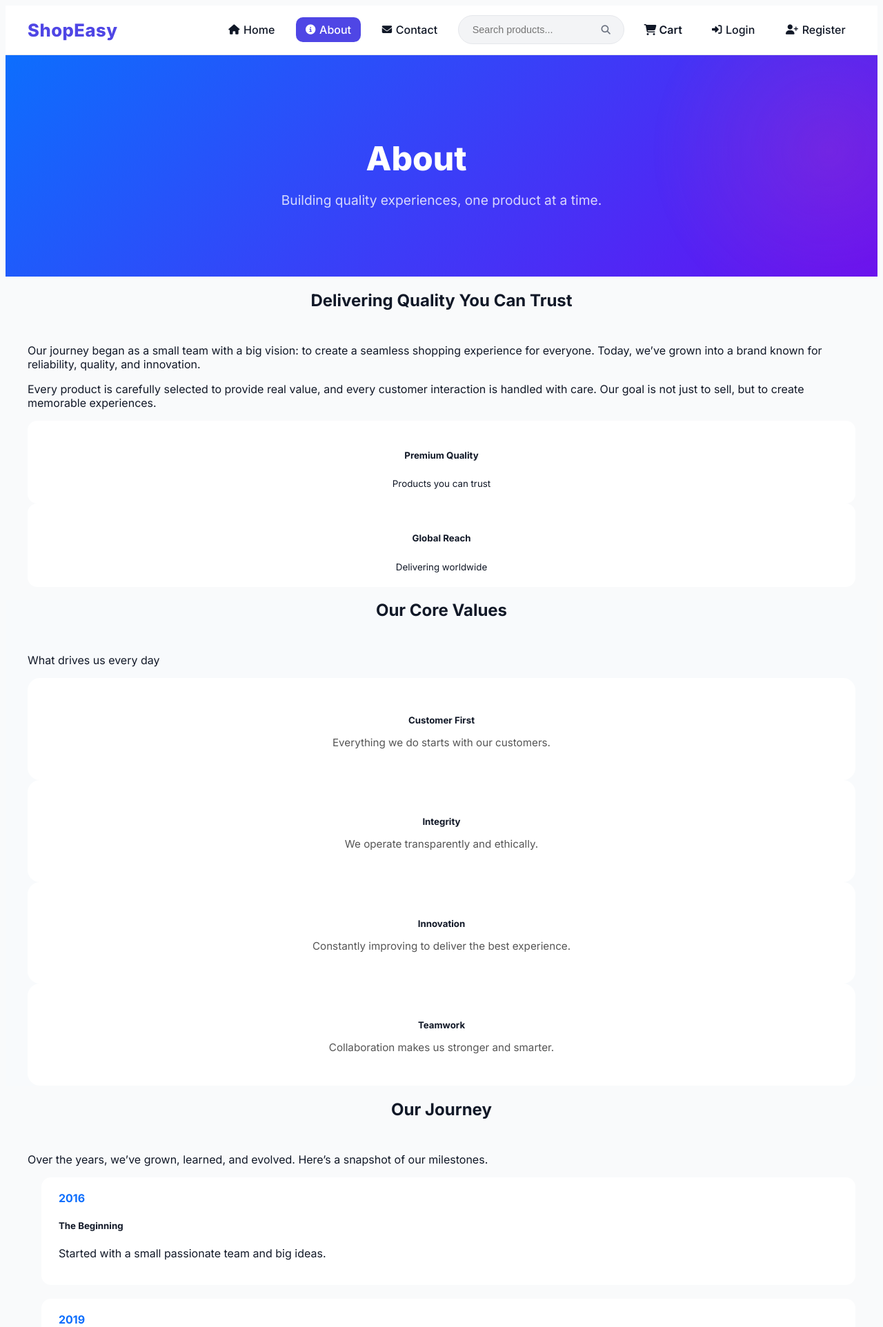
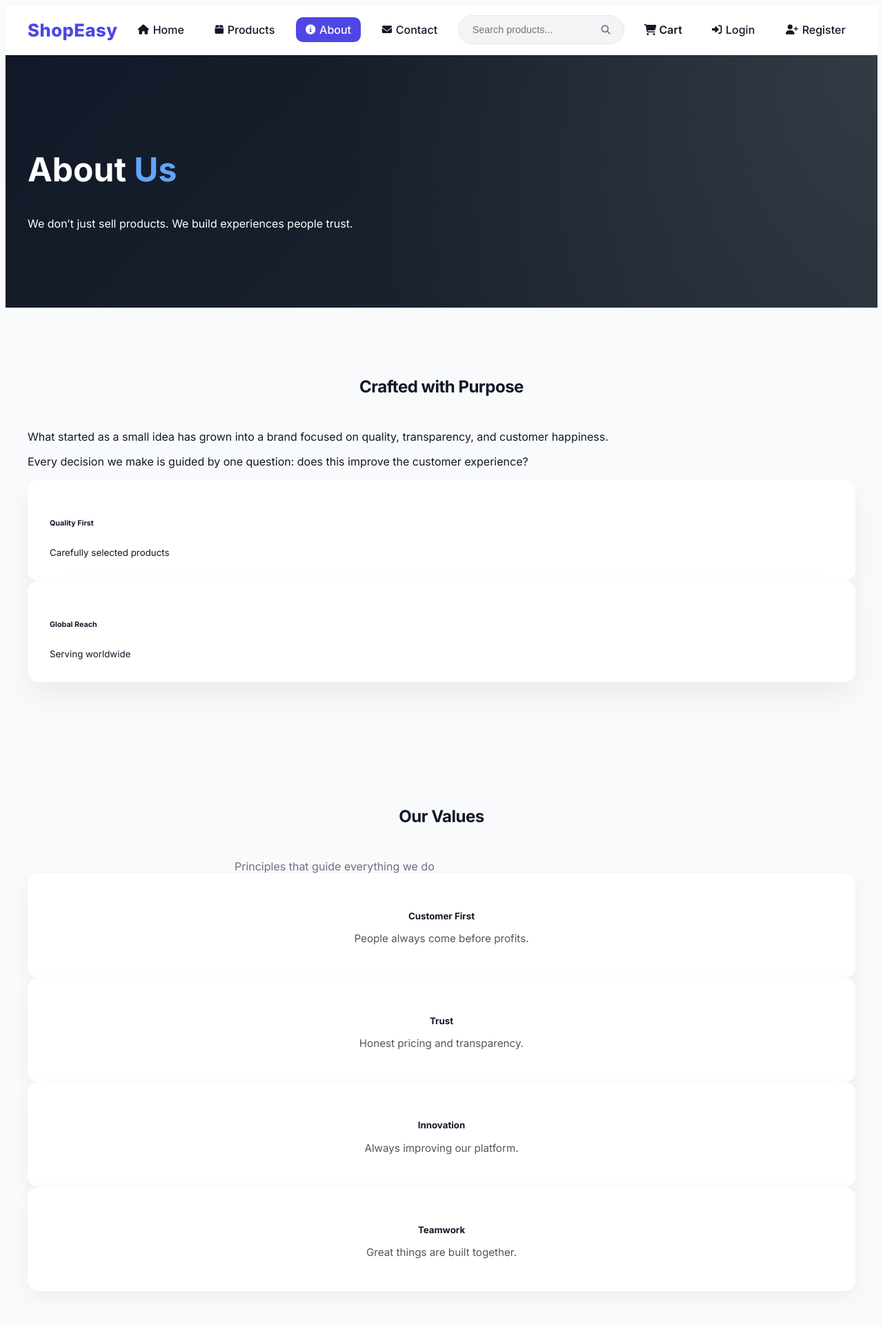
Before and after one commit to ompant2302u/Django, a Django app: page /about/ in a window 1280 px wide. Shown: the top 1924 px of the page at 69% size. Run offline with Django 5.2, Linux system fonts and the light colour scheme.

Commit message:
Initial commit

```diff
--- a/myProject/myApp/templates/about.html
+++ b/myProject/myApp/templates/about.html
@@ -1,49 +1,179 @@
 {% extends 'base.html' %}
 
-{% block title %}About Us - My Store{% endblock %}
+{% block title %}About Us | My Store{% endblock %}
 
 {% block content %}
 
-<!-- PAGE HEADER -->
-<section class="page-header">
-    <div class="container">
+<style>
+/* ---------- GLOBAL ---------- */
+.section {
+    padding: 5rem 0;
+}
+.section-title {
+    font-weight: 700;
+    letter-spacing: -0.5px;
+}
+.section-subtitle {
+    color: #6b7280;
+    max-width: 600px;
+    margin: auto;
+}
+
+/* ---------- HERO ---------- */
+.about-hero {
+    position: relative;
+    background: linear-gradient(135deg, #111827, #1f2933);
+    color: #fff;
+    padding: 6rem 0;
+    overflow: hidden;
+}
+.about-hero::after {
+    content: "";
+    position: absolute;
+    inset: 0;
+    background: radial-gradient(circle at top right, rgba(255,255,255,0.1), transparent 60%);
+}
+.about-hero h1 {
+    font-size: 3rem;
+}
+.about-hero span {
+    color: #60a5fa;
+}
+
+/* ---------- INFO ---------- */
+.about-highlight {
+    background: #ffffff;
+    border-radius: 1rem;
+    padding: 2rem;
+    box-shadow: 0 20px 40px rgba(0,0,0,0.06);
+    transition: transform 0.3s ease;
+}
+.about-highlight:hover {
+    transform: translateY(-6px);
+}
+.about-icon {
+    font-size: 2rem;
+    color: #3b82f6;
+}
+
+/* ---------- VALUES ---------- */
+.value-card {
+    background: #fff;
+    border-radius: 1rem;
+    padding: 2rem;
+    text-align: center;
+    height: 100%;
+    transition: all 0.3s ease;
+    box-shadow: 0 10px 30px rgba(0,0,0,0.05);
+}
+.value-card:hover {
+    transform: translateY(-8px);
+    box-shadow: 0 20px 45px rgba(0,0,0,0.1);
+}
+.value-icon {
+    font-size: 2.2rem;
+    margin-bottom: 1rem;
+}
+
+/* ---------- TIMELINE ---------- */
+.timeline {
+    position: relative;
+    padding-left: 2rem;
+}
+.timeline::before {
+    content: "";
+    position: absolute;
+    left: 0;
+    top: 0;
+    bottom: 0;
+    width: 2px;
+    background: #e5e7eb;
+}
+.timeline-item {
+    margin-bottom: 2rem;
+    position: relative;
+}
+.timeline-item::before {
+    content: "";
+    position: absolute;
+    left: -9px;
+    top: 6px;
+    width: 14px;
+    height: 14px;
+    background: #3b82f6;
+    border-radius: 50%;
+}
+.timeline-year {
+    font-weight: 600;
+    color: #2563eb;
+}
+
+/* ---------- TEAM ---------- */
+.team-card {
+    background: #fff;
+    border-radius: 1rem;
+    overflow: hidden;
+    text-align: center;
+    transition: transform 0.3s ease;
+    box-shadow: 0 10px 30px rgba(0,0,0,0.06);
+}
+.team-card:hover {
+    transform: translateY(-8px);
+}
+.team-image {
+    width: 100%;
+    height: 280px;
+    object-fit: cover;
+}
+.team-body {
+    padding: 1.5rem;
+}
+</style>
+
+<!-- HERO -->
+<section class="about-hero text-center">
+    <div class="container position-relative">
         <h1>About <span>Us</span></h1>
-        <p class="text-light mt-2" style="font-size:1.2rem; opacity:0.8;">
-            Building quality experiences, one product at a time.
+        <p class="mt-3 text-light opacity-75 fs-5">
+            We don’t just sell products. We build experiences people trust.
         </p>
     </div>
 </section>
 
-<!-- ABOUT -->
+<!-- STORY -->
 <section class="section">
     <div class="container">
-        <div class="row align-items-center g-5">
+        <div class="row g-5 align-items-center">
             <div class="col-lg-6">
-                <h2 class="section-title text-start mb-4">
-                    Delivering Quality You Can Trust
+                <h2 class="section-title mb-4">
+                    Crafted with Purpose
                 </h2>
+                <p class="text-muted mb-3">
+                    What started as a small idea has grown into a brand focused on quality, transparency, and customer happiness.
+                </p>
+                <p class="text-muted">
+                    Every decision we make is guided by one question: does this improve the customer experience?
+                </p>
+            </div>
 
-                <p class="text-muted mb-3">
-                    Our journey began as a small team with a big vision: to create a seamless shopping experience for everyone. Today, we’ve grown into a brand known for reliability, quality, and innovation.
-                </p>
-
-                <p class="text-muted mb-4">
-                    Every product is carefully selected to provide real value, and every customer interaction is handled with care. Our goal is not just to sell, but to create memorable experiences.
-                </p>
-
+            <div class="col-lg-6">
                 <div class="row g-4">
                     <div class="col-6">
-                        <div class="about-stat">
-                            <i class="bi bi-award-fill"></i>
-                            <h5>Premium Quality</h5>
-                            <small>Products you can trust</small>
+                        <div class="about-highlight text-center">
+                            <div class="about-icon mb-2">
+                                <i class="bi bi-award-fill"></i>
+                            </div>
+                            <h6 class="mb-1">Quality First</h6>
+                            <small class="text-muted">Carefully selected products</small>
                         </div>
                     </div>
                     <div class="col-6">
-                        <div class="about-stat">
-                            <i class="bi bi-globe"></i>
-                            <h5>Global Reach</h5>
-                            <small>Delivering worldwide</small>
+                        <div class="about-highlight text-center">
+                            <div class="about-icon mb-2">
+                                <i class="bi bi-globe2"></i>
+                            </div>
+                            <h6 class="mb-1">Global Reach</h6>
+                            <small class="text-muted">Serving worldwide</small>
                         </div>
                     </div>
                 </div>
@@ -53,12 +183,12 @@
 </section>
 
 <!-- VALUES -->
-<section class="section" style="background:#f8fafc;">
+<section class="section bg-light">
     <div class="container">
         <div class="text-center mb-5">
-            <h2 class="section-title">Our Core Values</h2>
+            <h2 class="section-title">Our Values</h2>
             <p class="section-subtitle">
-                What drives us every day
+                Principles that guide everything we do
             </p>
         </div>
 
@@ -66,30 +196,30 @@
             <div class="col-md-6 col-lg-3">
                 <div class="value-card">
                     <div class="value-icon text-danger">
-                        <i class="bi bi-heart-pulse-fill"></i>
+                        <i class="bi bi-heart-fill"></i>
                     </div>
                     <h5>Customer First</h5>
-                    <p>Everything we do starts with our customers.</p>
+                    <p class="text-muted">People always come before profits.</p>
                 </div>
             </div>
 
             <div class="col-md-6 col-lg-3">
                 <div class="value-card">
                     <div class="value-icon text-primary">
-                        <i class="bi bi-shield-lock-fill"></i>
+                        <i class="bi bi-shield-check"></i>
                     </div>
-                    <h5>Integrity</h5>
-                    <p>We operate transparently and ethically.</p>
+                    <h5>Trust</h5>
+                    <p class="text-muted">Honest pricing and transparency.</p>
                 </div>
             </div>
 
             <div class="col-md-6 col-lg-3">
                 <div class="value-card">
                     <div class="value-icon text-warning">
-                        <i class="bi bi-lightning-charge-fill"></i>
+                        <i class="bi bi-lightning-fill"></i>
                     </div>
                     <h5>Innovation</h5>
-                    <p>Constantly improving to deliver the best experience.</p>
+                    <p class="text-muted">Always improving our platform.</p>
                 </div>
             </div>
 
@@ -99,7 +229,7 @@
                         <i class="bi bi-people-fill"></i>
                     </div>
                     <h5>Teamwork</h5>
-                    <p>Collaboration makes us stronger and smarter.</p>
+                    <p class="text-muted">Great things are built together.</p>
                 </div>
             </div>
         </div>
@@ -109,40 +239,31 @@
 <!-- JOURNEY -->
 <section class="section">
     <div class="container">
-        <div class="row g-5 align-items-center">
-            <div class="col-lg-5">
-                <h2 class="section-title text-start mb-4">
-                    Our Journey
-                </h2>
-                <p class="text-muted mb-3">
-                    Over the years, we’ve grown, learned, and evolved. Here’s a snapshot of our milestones.
+        <div class="row g-5">
+            <div class="col-lg-4">
+                <h2 class="section-title mb-3">Our Journey</h2>
+                <p class="text-muted">
+                    A few milestones that shaped who we are today.
                 </p>
             </div>
 
-            <div class="col-lg-7">
+            <div class="col-lg-8">
                 <div class="timeline">
                     <div class="timeline-item">
                         <div class="timeline-year">2016</div>
-                        <h5>The Beginning</h5>
-                        <p>Started with a small passionate team and big ideas.</p>
+                        <p>Launched with a small but passionate team.</p>
                     </div>
-
                     <div class="timeline-item">
                         <div class="timeline-year">2019</div>
-                        <h5>Growth Phase</h5>
-                        <p>Expanded our product catalog and reached more customers.</p>
+                        <p>Expanded product range and logistics.</p>
                     </div>
-
                     <div class="timeline-item">
                         <div class="timeline-year">2022</div>
-                        <h5>Global Expansion</h5>
-                        <p>Began serving customers worldwide with fast delivery.</p>
+                        <p>Started serving international customers.</p>
                     </div>
-
                     <div class="timeline-item">
                         <div class="timeline-year">2026</div>
-                        <h5>Future Vision</h5>
-                        <p>Focusing on innovation, sustainability, and customer delight.</p>
+                        <p>Focused on sustainability and innovation.</p>
                     </div>
                 </div>
             </div>
@@ -151,57 +272,42 @@
 </section>
 
 <!-- TEAM -->
-<section class="section" style="background:#f8fafc;">
+<section class="section bg-light">
     <div class="container">
         <div class="text-center mb-5">
-            <h2 class="section-title">Meet Our Team</h2>
+            <h2 class="section-title">Meet the Team</h2>
             <p class="section-subtitle">
-                Dedicated people behind the brand
+                People behind the vision
             </p>
         </div>
 
         <div class="row g-4 justify-content-center">
             <div class="col-md-6 col-lg-4">
                 <div class="team-card">
-                    <img
-                        src="https://images.unsplash.com/photo-1560250097-0b93528c311a?w=500"
-                        class="team-image"
-                        style="aspect-ratio: 1 / 1; object-fit: cover;"
-                        alt="Founder"
-                    >
+                    <img src="https://t3.ftcdn.net/jpg/02/95/51/66/360_F_295516639_43GmJBPVbPza25AUfC59keJIYRUTaPqV.jpg" class="team-image" alt="">
                     <div class="team-body">
                         <h5>John Smith</h5>
-                        <p>Founder & CEO</p>
+                        <small class="text-muted">Founder & CEO</small>
                     </div>
                 </div>
             </div>
 
             <div class="col-md-6 col-lg-4">
                 <div class="team-card">
-                    <img
-                        src="https://images.unsplash.com/photo-1573496359142-b8d87734a5a2?w=500"
-                        class="team-image"
-                        style="aspect-ratio: 1 / 1; object-fit: cover;"
-                        alt="Operations Lead"
-                    >
+                    <img src="https://img.freepik.com/free-photo/lifestyle-people-emotions-casual-concept-confident-nice-smiling-asian-woman-cross-arms-chest-confident-ready-help-listening-coworkers-taking-part-conversation_1258-59335.jpg" class="team-image" alt="">
                     <div class="team-body">
                         <h5>Sarah Williams</h5>
-                        <p>Operations Lead</p>
+                        <small class="text-muted">Operations Lead</small>
                     </div>
                 </div>
             </div>
 
             <div class="col-md-6 col-lg-4">
                 <div class="team-card">
-                    <img
-                        src="https://images.unsplash.com/photo-1472099645785-5658abf4ff4e?w=500"
-                        class="team-image"
-                        style="aspect-ratio: 1 / 1; object-fit: cover;"
-                        alt="Lead Developer"
-                    >
+                    <img src="https://images.unsplash.com/photo-1472099645785-5658abf4ff4e?w=600" class="team-image" alt="">
                     <div class="team-body">
                         <h5>Mike Johnson</h5>
-                        <p>Lead Developer</p>
+                        <small class="text-muted">Lead Developer</small>
                     </div>
                 </div>
             </div>
--- a/myProject/myApp/templates/base.html
+++ b/myProject/myApp/templates/base.html
@@ -24,6 +24,10 @@
             <a href="{% url 'home' %}" class="nav-link {% if request.path == '/' %}active{% endif %}">
                 <i class="fas fa-home"></i> Home
             </a>
+            <a href="{% url 'home' %}#products" class="nav-link">
+    <i class="fas fa-box"></i> Products
+</a>
+
             <a href="{% url 'about' %}" class="nav-link {% if request.path == '/about/' %}active{% endif %}">
                 <i class="fas fa-info-circle"></i> About
             </a>
@@ -78,6 +82,24 @@
             {% endif %}
         </div>
     </nav>
+
+    {% if categories %}
+<section class="top-categories">
+    <div class="container">
+        <div class="categories">
+            <a href="{% url 'home' %}" class="category-tag active" data-category="all">
+                All
+            </a>
+            {% for category in categories %}
+                <a href="{% url 'category' category.id %}"
+                   class="category-tag">
+                    {{ category.name }}
+                </a>
+            {% endfor %}
+        </div>
+    </div>
+</section>
+{% endif %}
 
     <!-- Main Content -->
     <main>
--- a/myProject/myApp/views.py
+++ b/myProject/myApp/views.py
@@ -34,10 +34,14 @@
 def category_view(request, category_id):
     category = get_object_or_404(Category, id=category_id)
     products = category.products.all()
+    categories = Category.objects.all()
+
     return render(request, 'category.html', {
         'category': category,
-        'products': products
+        'products': products,
+        'categories': categories
     })
+
 
 def profile_view(request):
     return render(request, 'profile.html')
```
Also changed, not shown: myProject/myApp/static/css/style.css (+28 -0 lines), myProject/myApp/templates/register.html (+86 -0 lines), myProject/db.sqlite3.
